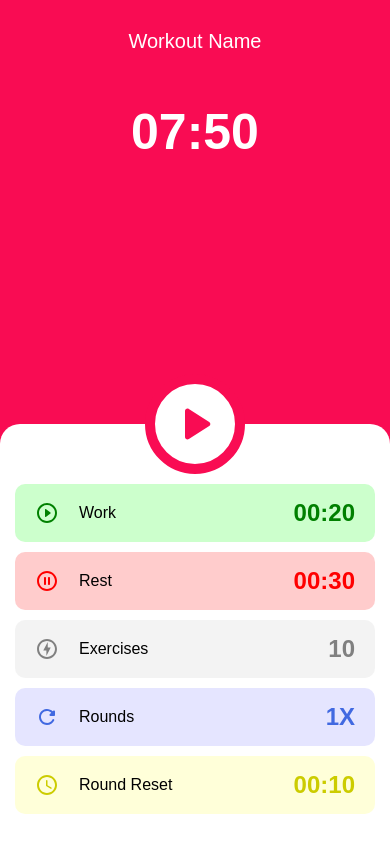
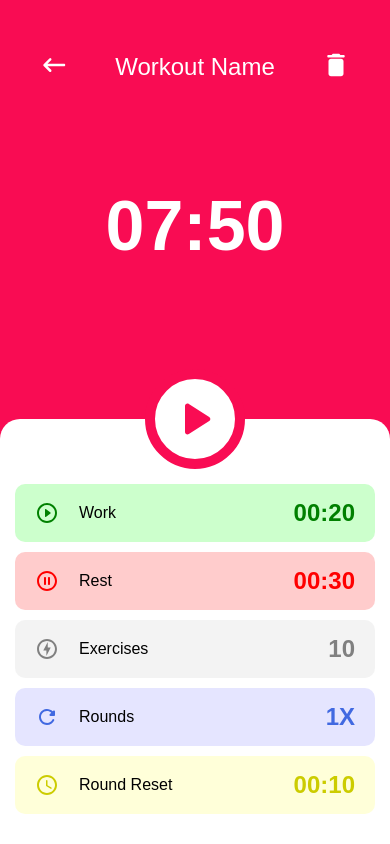
Before and after one commit to MichaelMcCann1/IntervalTimer, a React (Create React App) app: page / in a window 390 px wide. Built offline with nearby package versions, Linux system fonts and the light colour scheme.

Commit message:
make page more responsive

```diff
--- a/src/components/WorkoutOption/WorkoutControls.tsx
+++ b/src/components/WorkoutOption/WorkoutControls.tsx
@@ -10,12 +10,12 @@ import RoundReset from "./components/RoundReset";
 const Container = styled.div`
   width: 100%;
   background: white;
-  margin-top: auto;
+  margin-top: 50px;
   border-radius: 20px 20px 0 0;
   display: flex;
   flex-direction: column;
   position: relative;
-  padding: 60px 15px 30px 15px;
+  padding:65px 15px 30px 15px;
   gap: 10px;
 `;
 
--- a/src/routes/WorkoutSetup.tsx
+++ b/src/routes/WorkoutSetup.tsx
@@ -1,6 +1,8 @@
 import React from "react";
 import styled from "styled-components";
 import WorkoutControls from "../components/WorkoutOption";
+import KeyboardBackspaceRoundedIcon from "@mui/icons-material/KeyboardBackspaceRounded";
+import DeleteRoundedIcon from "@mui/icons-material/DeleteRounded";
 
 const Container = styled.div`
   width: 100%;
@@ -9,30 +11,50 @@ const Container = styled.div`
   color: white;
   display: flex;
   flex-direction: column;
+  align-items: center;
+  justify-content: space-between;
 `;
 
 const Header = styled.div`
   display: flex;
-  justify-content: center;
-  margin-top: 30px;
+  justify-content: space-between;
+  align-items: center;
+  width: 80%;
+  max-width: 500px;
+  margin-top: 50px;
+`;
+
+const IconWrapper = styled.button`
+  cursor: pointer;
+  background: inherit;
+  border: none;
+  color: white;
 `;
 
 const WorkoutName = styled.p`
-  font-size: 20px;
+  font-size: 24px;
   font-weight: 500;
+  text-align: center;
+  margin: 0 20px;
+
 `;
 
 const Timer = styled.p`
-  font-size: 50px;
+  font-size: 70px;
   font-weight: 600;
-  margin: 50px auto;
 `;
 
 export default function WorkoutSetup() {
   return (
     <Container>
       <Header>
+        <IconWrapper>
+          <KeyboardBackspaceRoundedIcon sx={{ fontSize: "30px" }} />
+        </IconWrapper>
         <WorkoutName>Workout Name</WorkoutName>
+        <IconWrapper>
+          <DeleteRoundedIcon sx={{ fontSize: "30px" }} />
+        </IconWrapper>
       </Header>
       <Timer>07:50</Timer>
       <WorkoutControls />
```
